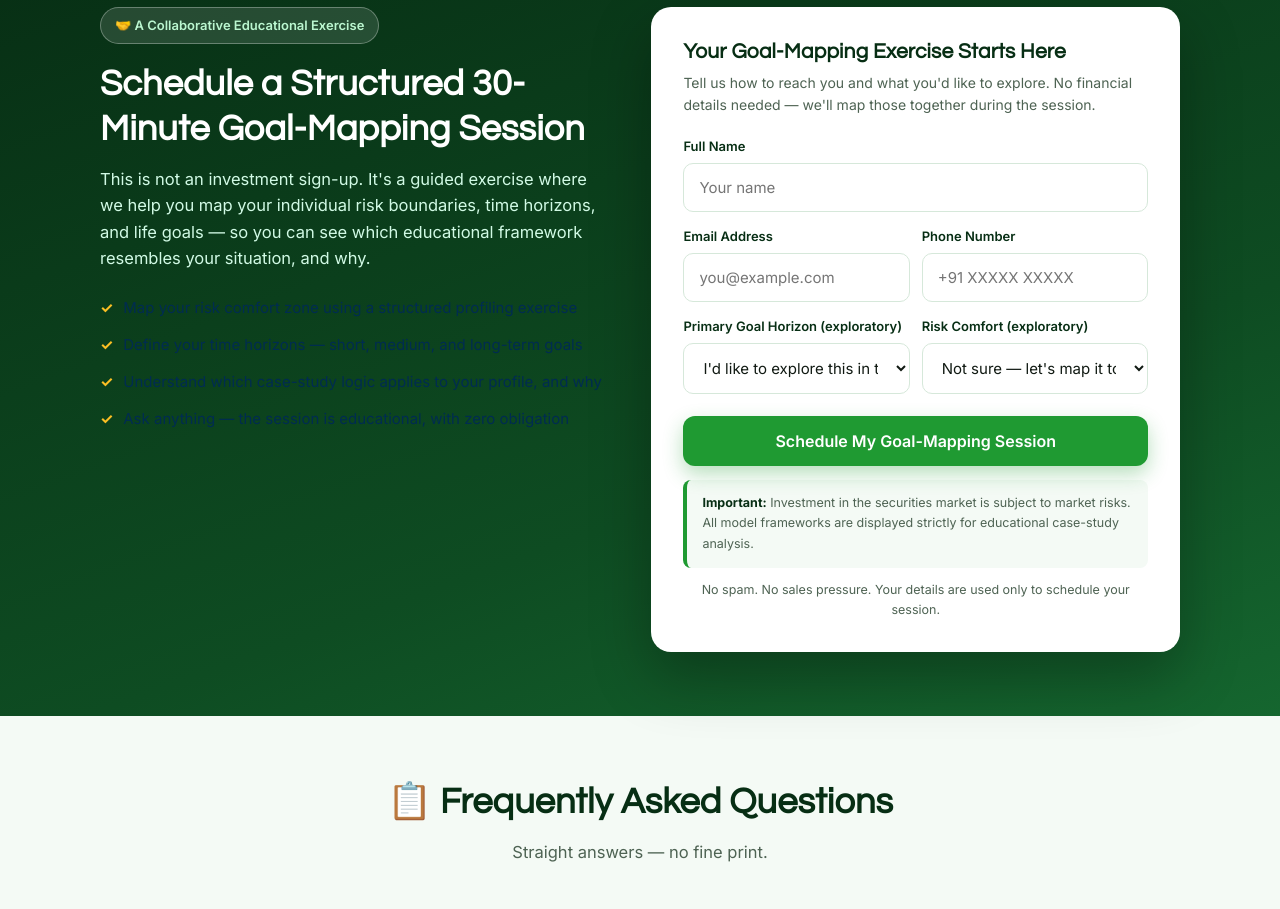
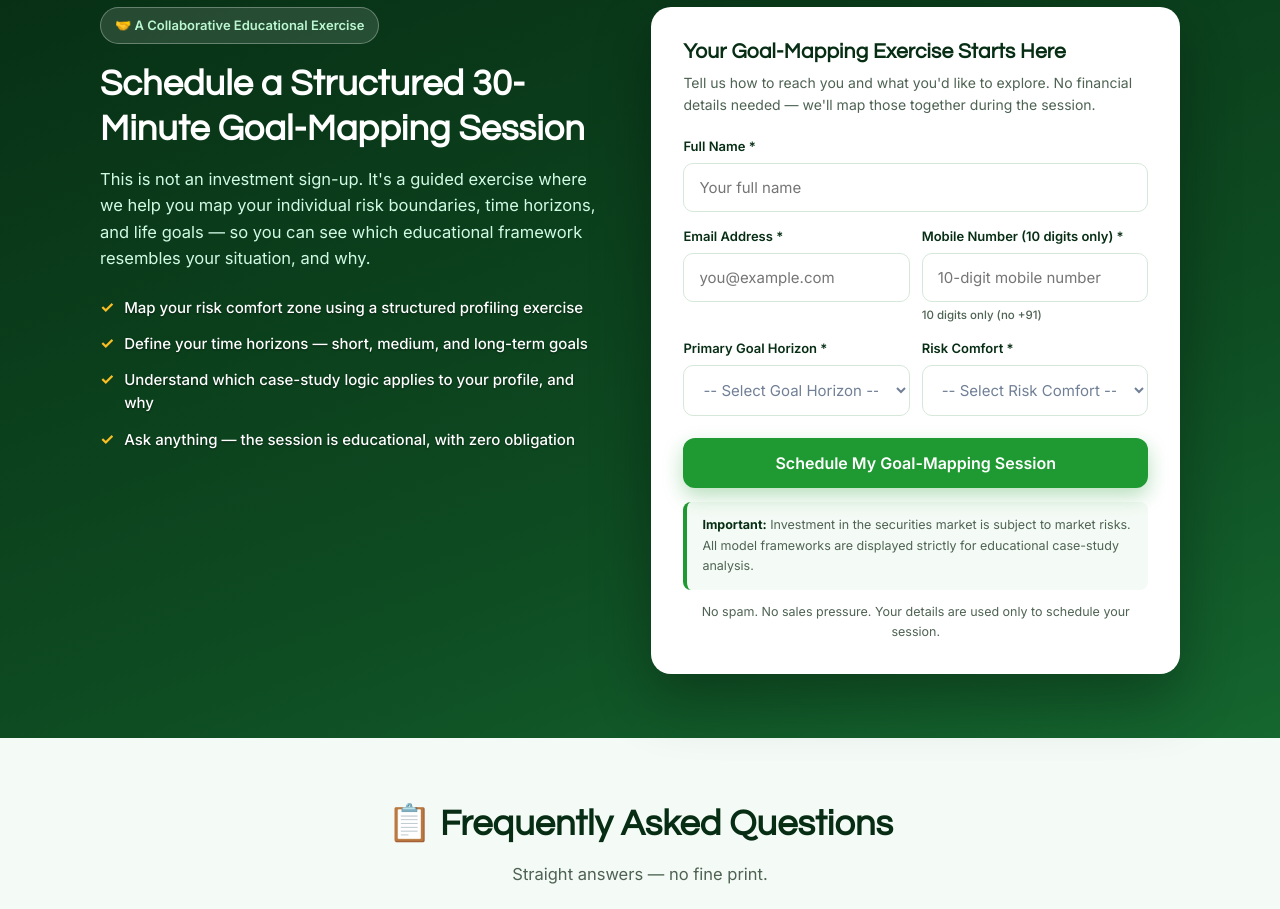
Before and after one commit to growsinofficial/audit, a Next.js app: page /lp in a window 1280 px wide. Shown: the part 3300-4209 px from the top of the page. Built offline with nearby package versions, Linux system fonts and the light colour scheme.

Commit message:
fix(marketing): 10-digit mobile number validation, mandatory selects, and checklist visibility

```diff
--- a/app/marketing/MarketingLanding.js
+++ b/app/marketing/MarketingLanding.js
@@ -28,21 +28,37 @@ export default function MarketingLanding() {
     setOpenFaq(openFaq === index ? null : index);
   };
 
-  // Form State
+  // Form State - all fields mandatory
   const [formData, setFormData] = useState({
     name: "",
     email: "",
     phone: "",
-    horizon: "I'd like to explore this in the session",
-    riskComfort: "Not sure — let's map it together",
+    horizon: "",
+    riskComfort: "",
   });
   const [submitted, setSubmitted] = useState(false);
   const [loading, setLoading] = useState(false);
 
   const handleSubmit = (e) => {
     e.preventDefault();
-    if (!formData.name || !formData.email || !formData.phone) {
-      alert("Please fill in all required fields.");
+    if (!formData.name.trim()) {
+      alert("Please enter your Full Name.");
+      return;
+    }
+    if (!formData.email.trim()) {
+      alert("Please enter your Email Address.");
+      return;
+    }
+    if (!formData.phone.trim() || formData.phone.length !== 10) {
+      alert("Please enter a valid 10-digit mobile number (10 digits only, no +91).");
+      return;
+    }
+    if (!formData.horizon) {
+      alert("Please select your Primary Goal Horizon.");
+      return;
+    }
+    if (!formData.riskComfort) {
+      alert("Please select your Risk Comfort.");
       return;
     }
     setLoading(true);
@@ -58,8 +74,8 @@ export default function MarketingLanding() {
       name: "",
       email: "",
       phone: "",
-      horizon: "I'd like to explore this in the session",
-      riskComfort: "Not sure — let's map it together",
+      horizon: "",
+      riskComfort: "",
     });
   };
 
@@ -523,21 +539,29 @@ export default function MarketingLanding() {
               you can see which educational framework resembles your situation, and why.
             </p>
             <ul className="check-list">
-              <li>
+              <li className="check-item">
                 <span className="ck">✓</span>
-                <span>Map your risk comfort zone using a structured profiling exercise</span>
+                <span className="check-text">
+                  Map your risk comfort zone using a structured profiling exercise
+                </span>
               </li>
-              <li>
+              <li className="check-item">
                 <span className="ck">✓</span>
-                <span>Define your time horizons — short, medium, and long-term goals</span>
+                <span className="check-text">
+                  Define your time horizons — short, medium, and long-term goals
+                </span>
               </li>
-              <li>
+              <li className="check-item">
                 <span className="ck">✓</span>
-                <span>Understand which case-study logic applies to your profile, and why</span>
+                <span className="check-text">
+                  Understand which case-study logic applies to your profile, and why
+                </span>
               </li>
-              <li>
+              <li className="check-item">
                 <span className="ck">✓</span>
-                <span>Ask anything — the session is educational, with zero obligation</span>
+                <span className="check-text">
+                  Ask anything — the session is educational, with zero obligation
+                </span>
               </li>
             </ul>
           </div>
@@ -553,7 +577,7 @@ export default function MarketingLanding() {
                 <div className="success-icon">🎉</div>
                 <h4>Thank You! Your Session Is Requested.</h4>
                 <p>
-                  We have received your details ({formData.email}). A Growsin advisor
+                  We have received your details ({formData.email}, {formData.phone}). A Growsin advisor
                   will reach out to you shortly to schedule your personalized
                   goal-mapping session.
                 </p>
@@ -569,11 +593,11 @@ export default function MarketingLanding() {
             ) : (
               <form onSubmit={handleSubmit}>
                 <div className="field">
-                  <label htmlFor="nm">Full Name</label>
+                  <label htmlFor="nm">Full Name *</label>
                   <input
                     id="nm"
                     type="text"
-                    placeholder="Your name"
+                    placeholder="Your full name"
                     value={formData.name}
                     onChange={(e) =>
                       setFormData({ ...formData, name: e.target.value })
@@ -583,7 +607,7 @@ export default function MarketingLanding() {
                 </div>
                 <div className="field-row">
                   <div className="field">
-                    <label htmlFor="em">Email Address</label>
+                    <label htmlFor="em">Email Address *</label>
                     <input
                       id="em"
                       type="email"
@@ -596,48 +620,60 @@ export default function MarketingLanding() {
                     />
                   </div>
                   <div className="field">
-                    <label htmlFor="ph">Phone Number</label>
+                    <label htmlFor="ph">Mobile Number (10 digits only) *</label>
                     <input
                       id="ph"
                       type="tel"
-                      placeholder="+91 XXXXX XXXXX"
+                      inputMode="numeric"
+                      pattern="[0-9]{10}"
+                      maxLength={10}
+                      placeholder="10-digit mobile number"
                       value={formData.phone}
-                      onChange={(e) =>
-                        setFormData({ ...formData, phone: e.target.value })
-                      }
+                      onChange={(e) => {
+                        let numericOnly = e.target.value.replace(/\D/g, "");
+                        if (numericOnly.length === 12 && numericOnly.startsWith("91")) {
+                          numericOnly = numericOnly.slice(2);
+                        } else if (numericOnly.length === 11 && numericOnly.startsWith("0")) {
+                          numericOnly = numericOnly.slice(1);
+                        }
+                        setFormData({ ...formData, phone: numericOnly.slice(0, 10) });
+                      }}
                       required
                     />
+                    <span className="field-hint">10 digits only (no +91)</span>
                   </div>
                 </div>
                 <div className="field-row">
                   <div className="field">
-                    <label htmlFor="hz">Primary Goal Horizon (exploratory)</label>
+                    <label htmlFor="hz">Primary Goal Horizon *</label>
                     <select
                       id="hz"
                       value={formData.horizon}
                       onChange={(e) =>
                         setFormData({ ...formData, horizon: e.target.value })
                       }
+                      required
                     >
-                      <option>I&apos;d like to explore this in the session</option>
-                      <option>Short term (under 3 years)</option>
-                      <option>Medium term (3–7 years)</option>
-                      <option>Long term (7+ years)</option>
+                      <option value="" disabled>-- Select Goal Horizon --</option>
+                      <option value="Short term (under 3 years)">Short term (under 3 years)</option>
+                      <option value="Medium term (3–7 years)">Medium term (3–7 years)</option>
+                      <option value="Long term (7+ years)">Long term (7+ years)</option>
                     </select>
                   </div>
                   <div className="field">
-                    <label htmlFor="rk">Risk Comfort (exploratory)</label>
+                    <label htmlFor="rk">Risk Comfort *</label>
                     <select
                       id="rk"
                       value={formData.riskComfort}
                       onChange={(e) =>
                         setFormData({ ...formData, riskComfort: e.target.value })
                       }
+                      required
                     >
-                      <option>Not sure — let&apos;s map it together</option>
-                      <option>I prefer stability</option>
-                      <option>I&apos;m comfortable with balance</option>
-                      <option>I can accept higher volatility</option>
+                      <option value="" disabled>-- Select Risk Comfort --</option>
+                      <option value="Conservative (prefer capital stability)">Conservative (prefer capital stability)</option>
+                      <option value="Moderate (balanced growth & stability)">Moderate (balanced growth & stability)</option>
+                      <option value="Aggressive (higher growth, accepts volatility)">Aggressive (higher growth, accepts volatility)</option>
                     </select>
                   </div>
                 </div>
--- a/app/marketing/marketing.css
+++ b/app/marketing/marketing.css
@@ -684,18 +684,30 @@
   margin-bottom: 26px;
 }
 
-.mkt-page .check-list li {
+.mkt-page .check-list li,
+.mkt-page .check-list .check-item {
   display: flex;
   gap: 10px;
   align-items: flex-start;
   font-size: 15px;
-  color: #f0fdf4;
+  color: #ffffff !important;
+}
+
+.mkt-page .check-list .check-item .check-text,
+.mkt-page .session .check-list li span:last-child {
+  color: #ffffff !important;
+  font-size: 15px;
+  font-weight: 500;
+  line-height: 1.55;
+  text-shadow: 0 1px 2px rgba(0, 0, 0, 0.45);
 }
 
 .mkt-page .check-list .ck {
-  color: var(--brand-gold);
+  color: var(--brand-gold) !important;
   font-weight: 700;
   flex: none;
+  font-size: 16px;
+  line-height: 1.4;
 }
 
 .mkt-page .form-card {
@@ -730,6 +742,14 @@
   margin-bottom: 6px;
 }
 
+.mkt-page .field .field-hint {
+  display: block;
+  font-size: 11.5px;
+  color: var(--muted);
+  margin-top: 4px;
+  font-weight: 500;
+}
+
 .mkt-page .field input,
 .mkt-page .field select {
   width: 100%;
@@ -741,6 +761,15 @@
   outline: none;
   transition: border 0.15s, box-shadow 0.15s;
   background: #fff;
+  color: var(--ink);
+}
+
+.mkt-page .field select:invalid,
+.mkt-page .field select option[value=""] {
+  color: #718096;
+}
+
+.mkt-page .field select option:not([value=""]) {
   color: var(--ink);
 }
 
```
